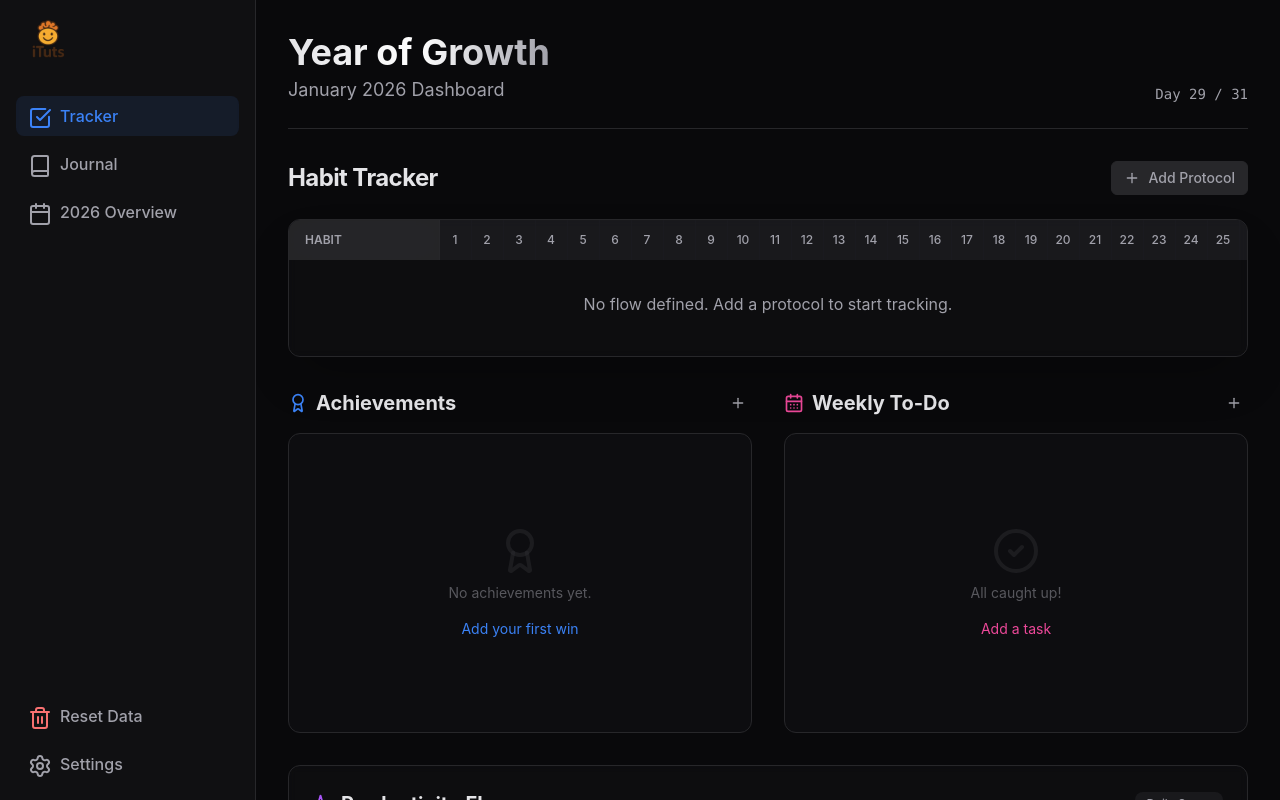
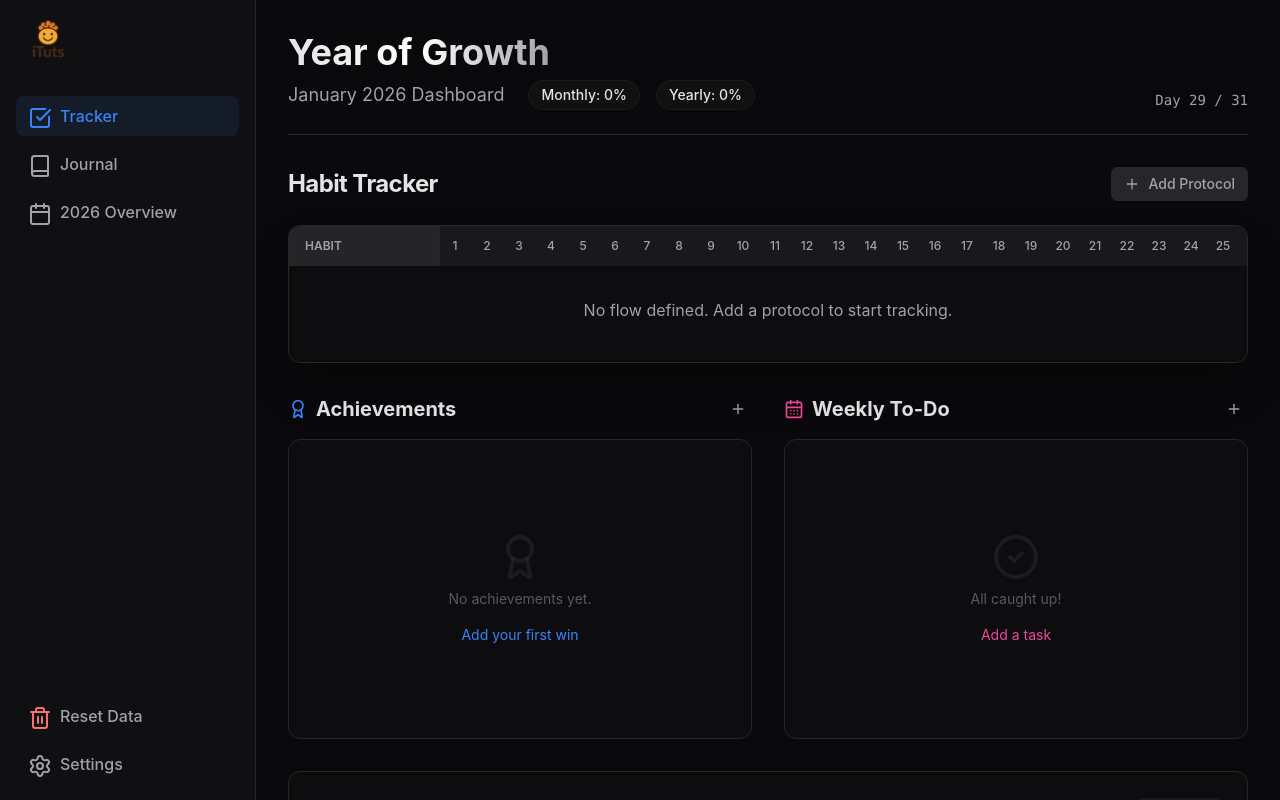
Before and after one commit to Aura-Avinav/Journal, a React (Vite) app: page / in a window 1280 px wide. Shown: the top 800 px of the page. Built offline with nearby package versions, Linux system fonts and the light colour scheme.

Commit message:
feat: add monthly and yearly progress percentages to dashboard

```diff
--- a/src/App.tsx
+++ b/src/App.tsx
@@ -7,13 +7,15 @@ import { JournalEditor } from './components/JournalEditor';
 import { MetricGraph } from './components/MetricGraph';
 import { YearView } from './components/YearView';
 import { SettingsView } from './components/SettingsView';
-import { getDaysInMonth } from 'date-fns';
+import { getDaysInMonth, differenceInCalendarDays, startOfYear, endOfYear } from 'date-fns';
+import { useStore } from './hooks/useStore';
 
 type ViewState = 'dashboard' | 'journal' | 'achievements' | 'year' | 'settings';
 
 function App() {
   const [view, setView] = useState<ViewState>('dashboard');
   const [currentDate, setCurrentDate] = useState(new Date());
+  const { data } = useStore();
 
   const currentMonthName = currentDate.toLocaleString('default', { month: 'long' });
   const currentYear = currentDate.getFullYear();
@@ -29,10 +31,55 @@ function App() {
   const daysInMonth = getDaysInMonth(currentDate);
   const todayDate = new Date().getDate();
   const isCurrentMonth = new Date().getMonth() === currentDate.getMonth() && new Date().getFullYear() === currentDate.getFullYear();
+  const isRealCurrentYear = new Date().getFullYear() === currentYear;
 
   const dayDisplay = isCurrentMonth
     ? `Day ${todayDate} / ${daysInMonth}`
     : `${daysInMonth} Days`;
+
+  // Progress Calculations
+  const calculateProgress = () => {
+    const habits = data.habits;
+    if (habits.length === 0) return { monthly: 0, yearly: 0 };
+
+    // Monthly Progress
+    let monthlyCompleted = 0;
+    const daysElapsedInMonth = isCurrentMonth ? todayDate : daysInMonth;
+    const totalPossibleMonthly = habits.length * daysElapsedInMonth;
+
+    // Yearly Progress
+    let yearlyCompleted = 0;
+    const daysElapsedInYear = isRealCurrentYear
+      ? differenceInCalendarDays(new Date(), startOfYear(currentDate)) + 1
+      : differenceInCalendarDays(endOfYear(currentDate), startOfYear(currentDate)) + 1;
+    const totalPossibleYearly = habits.length * daysElapsedInYear;
+
+    habits.forEach(habit => {
+      habit.completedDates.forEach(dateStr => {
+        const date = new Date(dateStr);
+        // Monthly check
+        if (date.getMonth() === currentDate.getMonth() && date.getFullYear() === currentYear) {
+          // Only count if within "elapsed" days (future days shouldn't count mainly to cap at 100% logically,
+          // but technically user can't check future dates usually. Let's just count all for simplicty if they checked it)
+          // Actually, strictly following "elapsed" denominator means we should count all found completions
+          // but if user checked future days it might go > 100%.
+          // For now assuming no future checks possible.
+          monthlyCompleted++;
+        }
+        // Yearly check
+        if (date.getFullYear() === currentYear) {
+          yearlyCompleted++;
+        }
+      });
+    });
+
+    return {
+      monthly: totalPossibleMonthly > 0 ? Math.round((monthlyCompleted / totalPossibleMonthly) * 100) : 0,
+      yearly: totalPossibleYearly > 0 ? Math.round((yearlyCompleted / totalPossibleYearly) * 100) : 0
+    };
+  };
+
+  const progress = calculateProgress();
 
   return (
     <Layout currentView={view} onNavigate={setView}>
@@ -53,9 +100,19 @@ function App() {
                   </button>
                 )}
               </div>
-              <p className="text-secondary mt-1 text-lg">
-                {currentMonthName} {currentYear} Dashboard
-              </p>
+              <div className="flex items-center gap-6 mt-2">
+                <p className="text-secondary text-lg">
+                  {currentMonthName} {currentYear} Dashboard
+                </p>
+                <div className="flex items-center gap-4 text-sm font-medium">
+                  <div className="px-3 py-1 rounded-full bg-surfaceHighlight/30 text-primary border border-surfaceHighlight/50 backdrop-blur-sm">
+                    Monthly: {progress.monthly}%
+                  </div>
+                  <div className="px-3 py-1 rounded-full bg-surfaceHighlight/30 text-primary border border-surfaceHighlight/50 backdrop-blur-sm">
+                    Yearly: {progress.yearly}%
+                  </div>
+                </div>
+              </div>
             </div>
             <div className="text-right hidden md:block">
               <div className="text-sm text-secondary font-mono">
```
